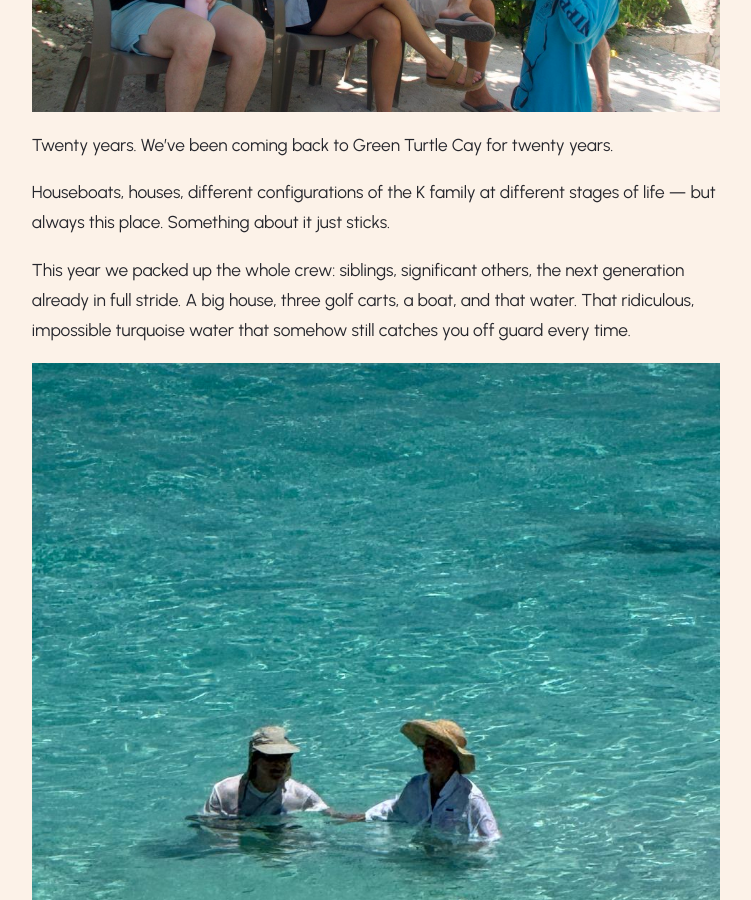
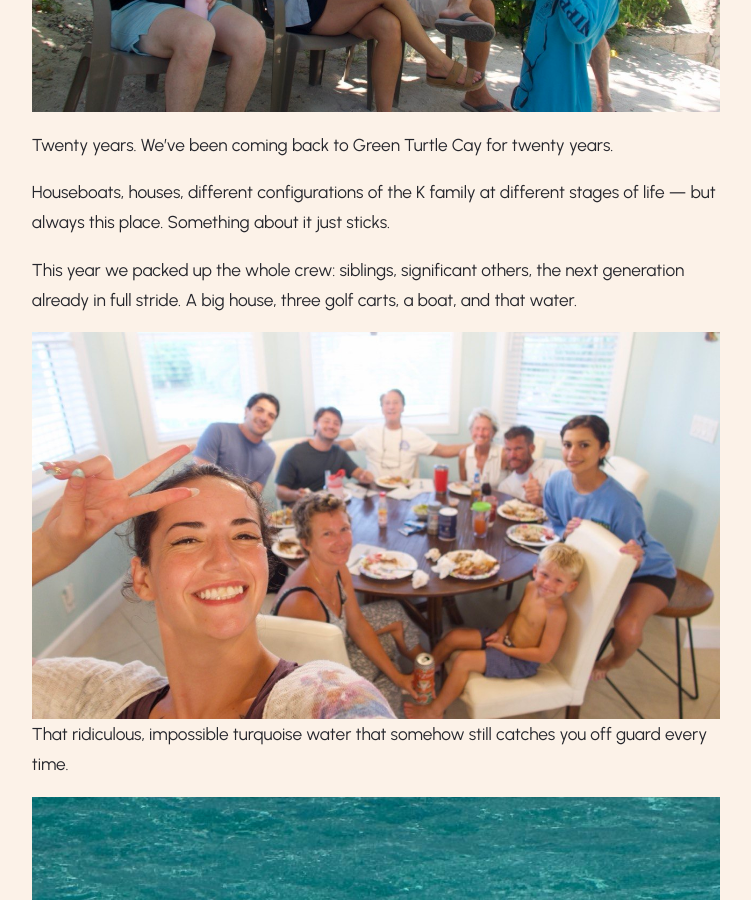
Before and after one commit to jaxlee-digital/jaxlee, a Jekyll site: the page built from _posts/2026-09-11-green-turtle-cay.md, in a window 1280 px wide and 900 px high, scrolled down 1192 px. Shown: the whole window, without its empty margins (264-1015 px from the left). Built offline with Jekyll 4.4.1, drawn with Linux system fonts in a browser that asks for light colours; some of the changed lines change nothing that is shown.

Commit message:
post: green-turtle-cay — add photo 2026-34 (whole crew at the table)

```diff
--- a/_posts/2026-09-11-green-turtle-cay.md
+++ b/_posts/2026-09-11-green-turtle-cay.md
@@ -14,7 +14,9 @@ Twenty years. We've been coming back to Green Turtle Cay for twenty years.
 
 Houseboats, houses, different configurations of the K family at different stages of life — but always this place. Something about it just sticks.
 
-This year we packed up the whole crew: siblings, significant others, the next generation already in full stride. A big house, three golf carts, a boat, and that water. That ridiculous, impossible turquoise water that somehow still catches you off guard every time.
+This year we packed up the whole crew: siblings, significant others, the next generation already in full stride. A big house, three golf carts, a boat, and that water.
+
+![Lunch at the big house — the whole crew around the table]({{ site.baseurl }}/assets/images/posts/green-turtle-cay/2026-34.jpg) That ridiculous, impossible turquoise water that somehow still catches you off guard every time.
 
 ![Ferry dock arrival]({{ site.baseurl }}/assets/images/posts/green-turtle-cay/2026-01.jpg)
 
```
Also changed, not shown: assets/images/posts/green-turtle-cay/2026-34.jpg (added).
